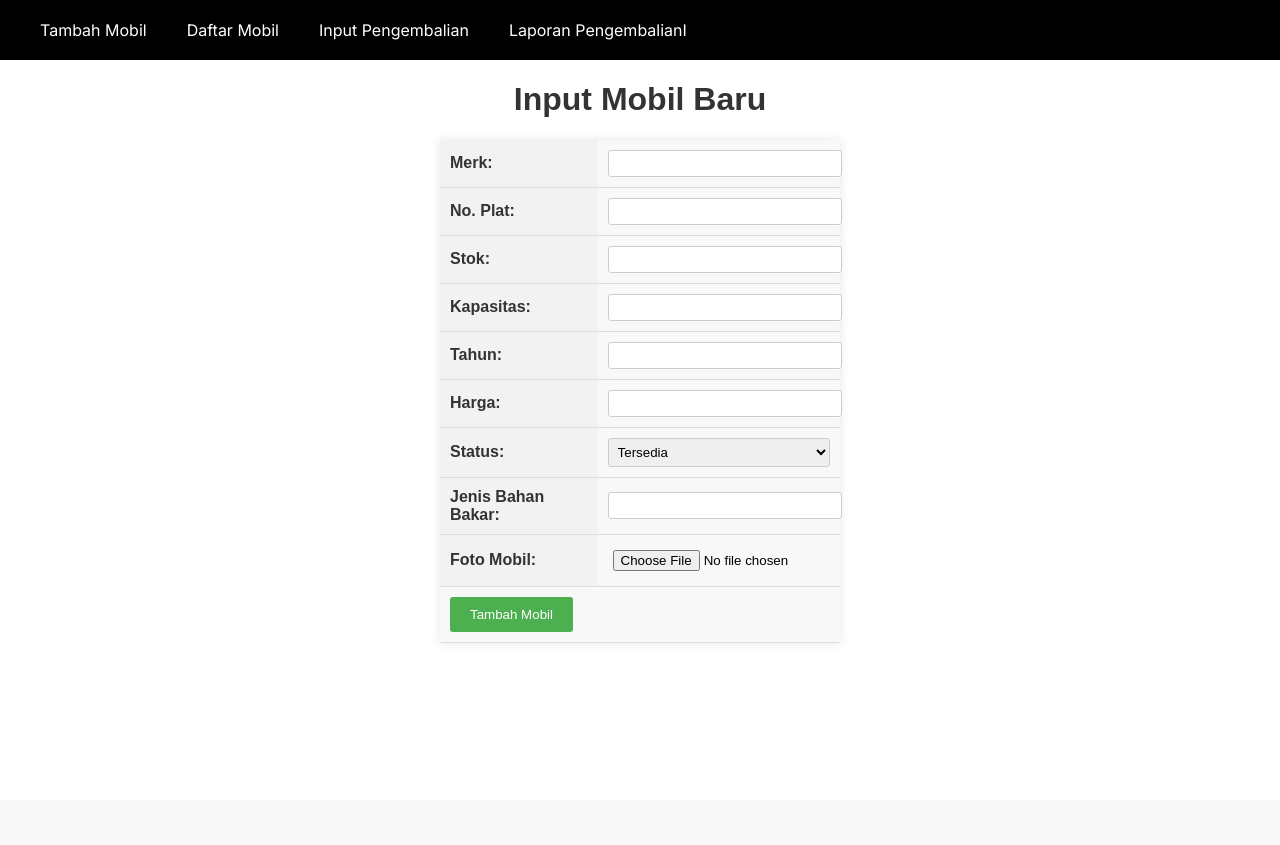
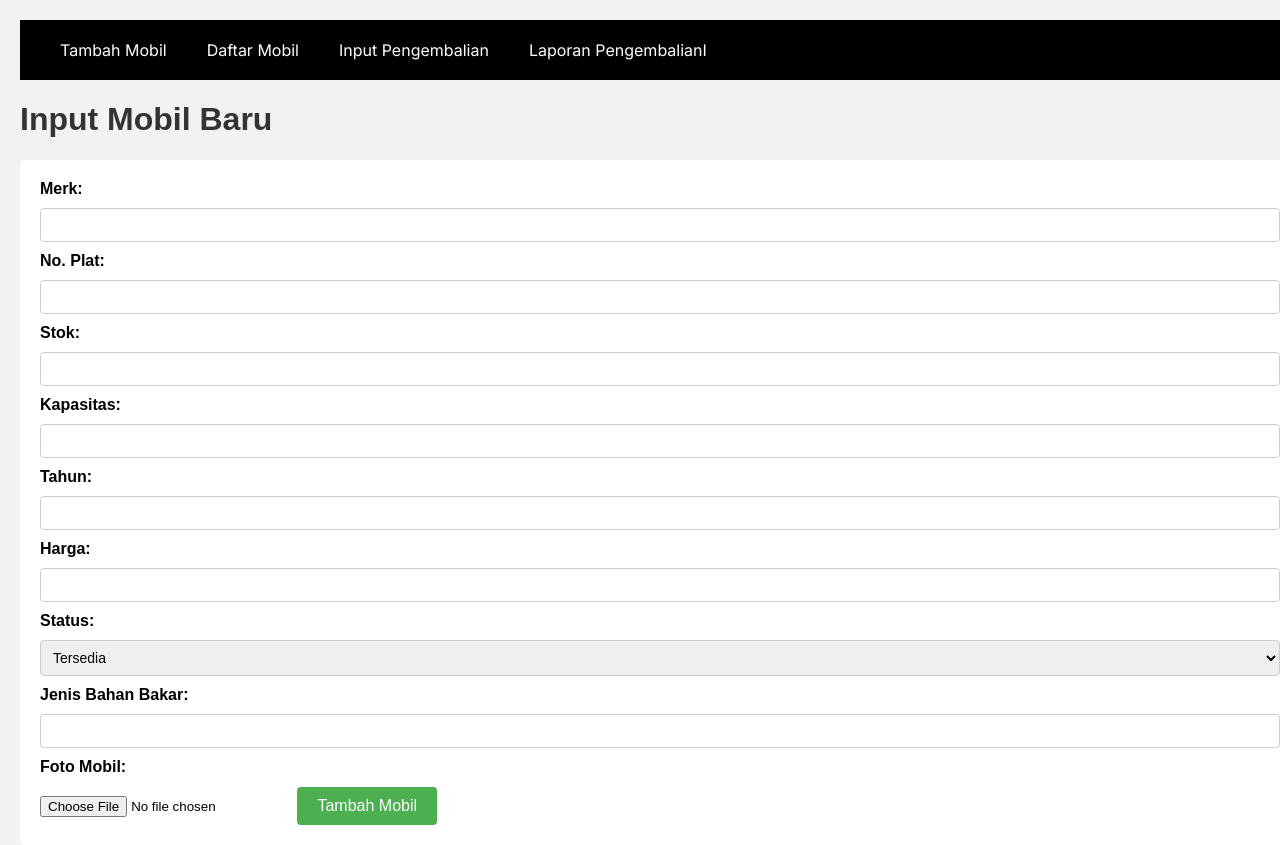
Before and after one commit to achdikiprasetyo/airlangga_rent, a PHP site: page /admin/admin_add_mobil.php in a window 1280 px wide. Before the commit the page ends 643 px from the top, so only its background shows below. Run offline with PHP 8.4, Linux system fonts and the light colour scheme; some libraries are stand-ins or nearby versions.

Commit message:
Update admin_add_mobil.php

```diff
--- a/airlangga_rent/admin/admin_add_mobil.php
+++ b/airlangga_rent/admin/admin_add_mobil.php
@@ -6,124 +6,96 @@
     <style>
     body {
         font-family: Arial, sans-serif;
+        background-color: #f2f2f2;
+        margin: 0;
+        padding: 20px;
     }
 
     h1 {
         color: #333;
-    text-align: center;
     }
 
-table {
-    width: 400px;
-    margin: 20px auto;
-    border-collapse: collapse;
-    background-color: #f8f8f8;
-    box-shadow: 0 0 10px rgba(0, 0, 0, 0.1);
+    form {
+        background-color: #fff;
+        padding: 20px;
+        border-radius: 5px;
+        width: auto;
+        margin: 0 auto;
     }
 
-table tr {
-    border-bottom: 1px solid #ddd;
-}
-
-table th,
-table td {
-    padding: 10px;
-}
-
-table th {
-    text-align: left;
-    background-color: #f2f2f2;
-    color: #333;
+    label {
+        display: block;
+        margin-bottom: 10px;
+        font-weight: bold;
     }
 
     input[type="text"],
     input[type="number"],
     select {
         width: 100%;
-    padding: 5px;
+        padding: 8px;
         border: 1px solid #ccc;
-    border-radius: 3px;
+        border-radius: 4px;
+        box-sizing: border-box;
+        margin-bottom: 10px;
+        font-size: 14px;
     }
 
     input[type="file"] {
-    width: 100%;
-    padding: 5px;
+        margin-top: 10px;
     }
 
     input[type="submit"] {
-    padding: 10px 20px;
         background-color: #4CAF50;
         color: #fff;
         border: none;
-    border-radius: 3px;
+        padding: 10px 20px;
+        border-radius: 4px;
         cursor: pointer;
+        font-size: 16px;
     }
 
     input[type="submit"]:hover {
         background-color: #45a049;
     }
 </style>
+
 </head>
 <body>
     <h1>Input Mobil Baru</h1>
     <form action="simpan_mobil.php" method="post" enctype="multipart/form-data">
-        <table>
-            <tr>
-                <th><label for="merk">Merk:</label></th>
-                <td><input type="text" name="merk" required></td>
-            </tr>
 
-            <tr>
-                <th><label for="no_plat">No. Plat:</label></th>
-                <td><input type="text" name="no_plat" required></td>
-            </tr>
+                <label for="merk">Merk:</label>
+                <input type="text" name="merk" required>
 
-            <tr>
+                <label for="no_plat">No. Plat:</label>
+                <input type="text" name="no_plat" required>
+
                 <th><label for="stok">Stok:</label></th>
-                <td><input type="number" name="stok" required></td>
-            </tr>
+                <input type="number" name="stok" required>
 
-            <tr>
                 <th><label for="kapasitas">Kapasitas:</label></th>
                 <td><input type="number" name="kapasitas" required></td>
-            </tr>
 
-            <tr>
-                <th><label for="tahun">Tahun:</label></th>
-                <td><input type="number" name="tahun" required></td>
-            </tr>
+                <label for="tahun">Tahun:</label>
+                <input type="number" name="tahun" required>
 
-            <tr>
-                <th><label for="harga">Harga:</label></th>
-                <td><input type="number" name="harga" required></td>
-            </tr>
+                <label for="harga">Harga:</label>
+                <input type="number" name="harga" required>
 
-            <tr>
-                <th><label for="status">Status:</label></th>
-                <td>
+                <label for="status">Status:</label>
                     <select name="status" required>
                         <option value="Tersedia">Tersedia</option>
                         <option value="Disewakan">Disewakan</option>
                     </select>
-                </td>
-            </tr>
 
-            <tr>
-                <th><label for="jenis_bahan_bakar">Jenis Bahan Bakar:</label></th>
-                <td><input type="text" name="jenis_bahan_bakar" required></td>
-            </tr>
+                <label for="jenis_bahan_bakar">Jenis Bahan Bakar:</label>
+                <input type="text" name="jenis_bahan_bakar" required>
 
-            <tr>
-                <th><label for="foto_mobil">Foto Mobil:</label></th>
-                <td><input type="file" name="foto_mobil" required></td>
-            </tr>
+                <label for="foto_mobil">Foto Mobil:</label>
+                <input type="file" name="foto_mobil" required>
 
-            <tr>
-                <td colspan="2">
                 <input type="submit" value="Tambah Mobil">
-                </td>
-            </tr>
-        </table>
     </form>
 </body>
 </html>
```
Lines whose indentation alone changed are shown as unchanged.
